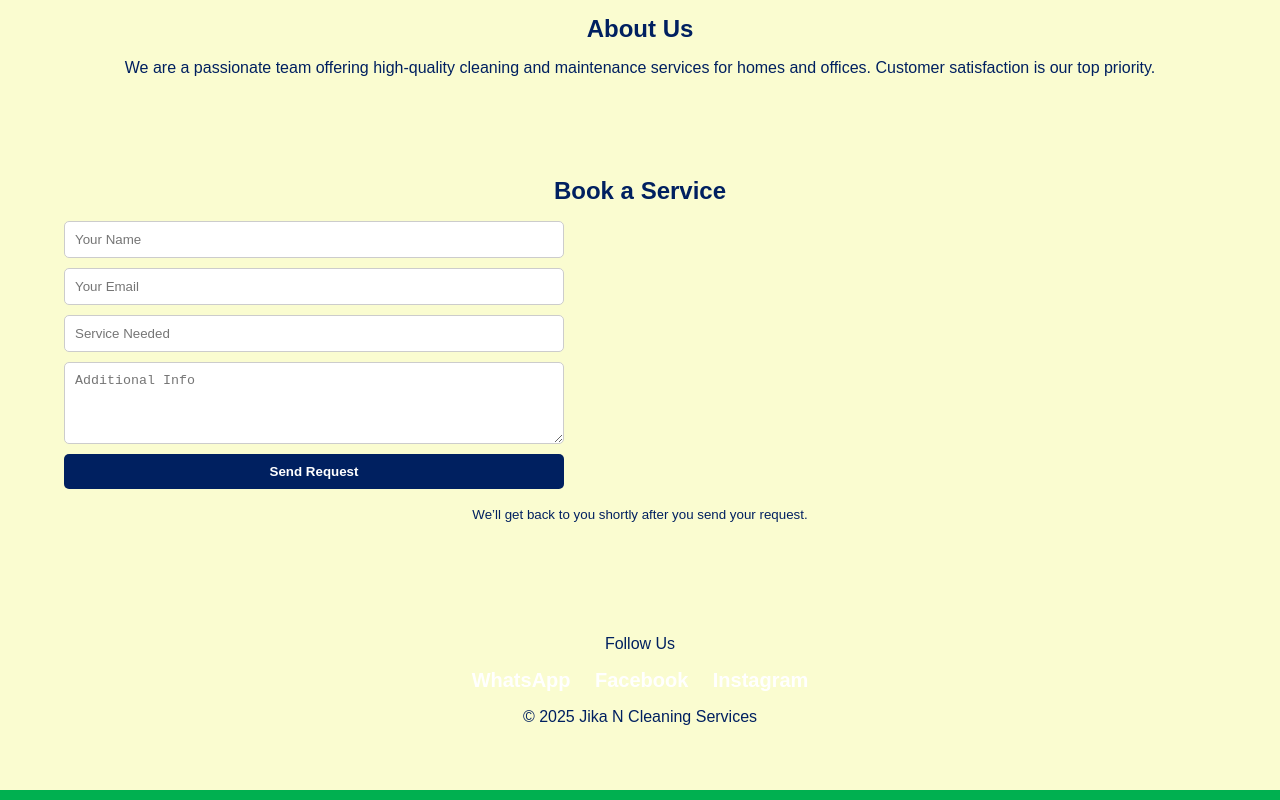
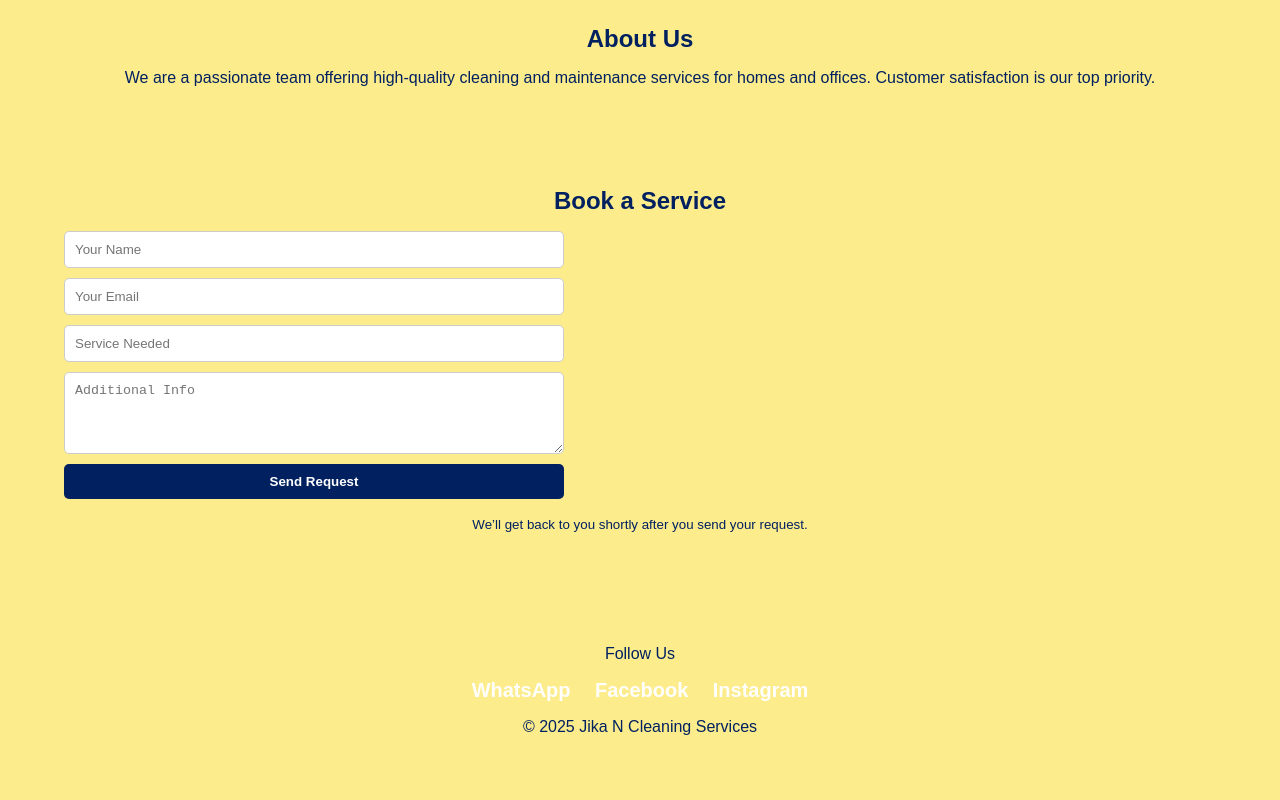
Before and after one commit to JikaNCleaningService/JikaNCleaningService-website, a plain HTML site: page index.html in a window 1280 px wide. Shown: the part 1891-2691 px from the top of the page. Drawn offline with Linux system fonts and the light colour scheme.

Commit message:
Update index.html

```diff
--- a/index.html
+++ b/index.html
@@ -10,12 +10,11 @@
       background-color: #00B050;
     }
     header {
-      background-color: #FAFCD0;
+      background-color: #FCEC8C;
       color: #002060;
       text-align: center;
       padding: 2rem;
     }
-  </nav>
 
     nav {
       margin-top: 10px;
@@ -73,7 +72,7 @@
       cursor: pointer;
     }
     footer {
-      background-color: #FAFCD0;
+      background-color: #FCEC8C;
       color: #002060;
       text-align: center;
       padding: 1rem;
```
